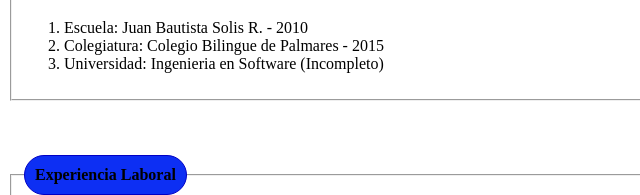
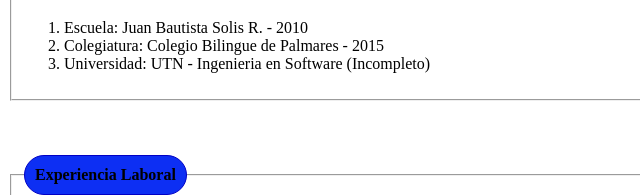
Before and after one commit to SyarGekai/CVSitioWeb.github.io, a plain HTML site: page index.html in a window 1280 px wide. Shown: the part 472-667 px from the top of the page, 0-640 px from the left. Drawn offline with Linux system fonts and the light colour scheme.

Commit message:
Update index.html

```diff
--- a/index.html
+++ b/index.html
@@ -45,7 +45,7 @@
                 <ol>
                     <li>Escuela: Juan Bautista Solis R. - 2010</li>
                     <li>Colegiatura: Colegio Bilingue de Palmares - 2015</li>
-                    <li>Universidad: Ingenieria en Software (Incompleto) </li>
+                    <li>Universidad: UTN - Ingenieria en Software (Incompleto) </li>
                 </ol>
             </fieldset>
             <br>
```
